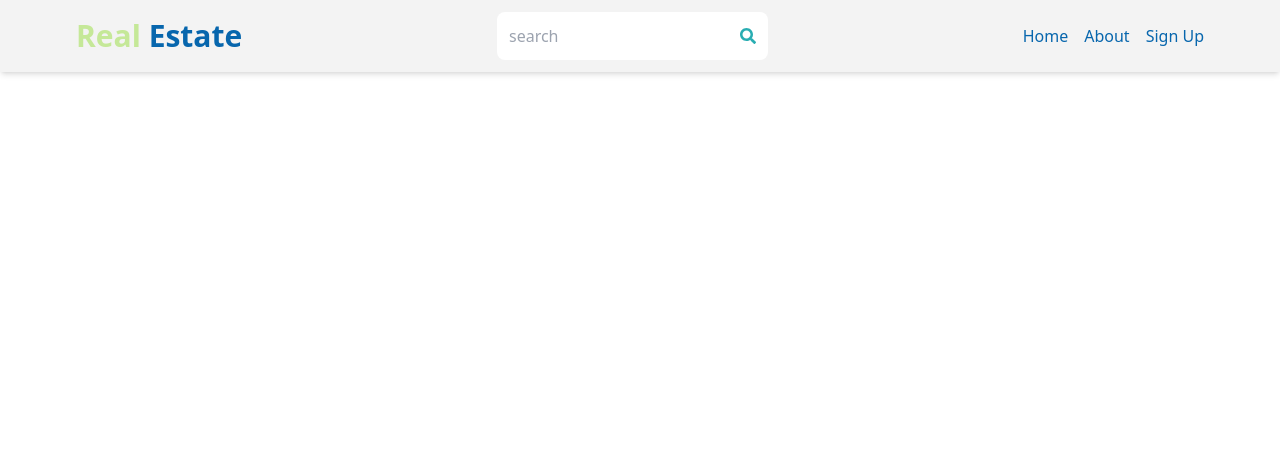
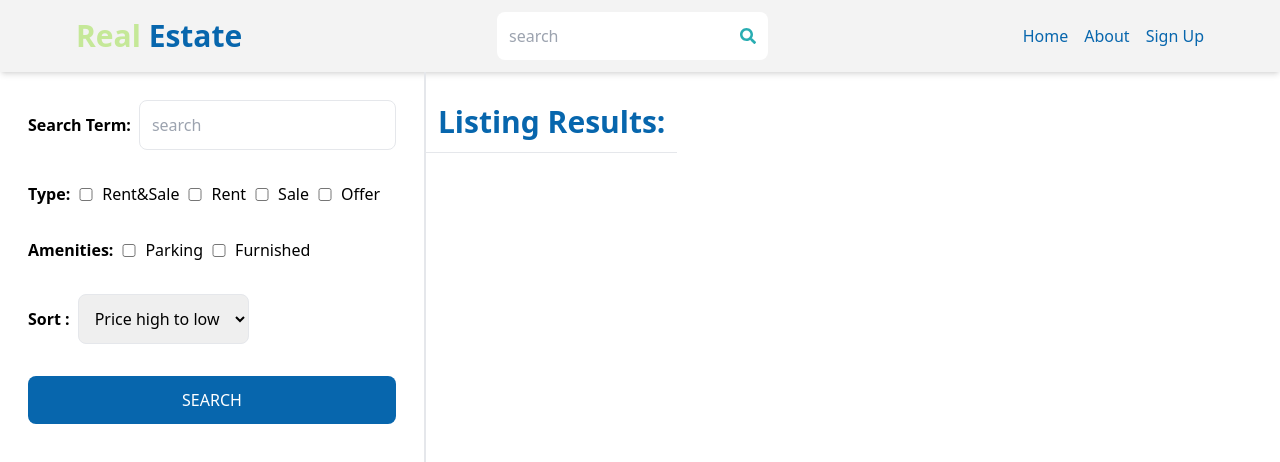
Before and after one commit to deepanshu2711/Real-EState-MERN-stack, a React (Vite) app in the folder client/: page /search in a window 1280 px wide. Shown: the top 462 px of the page. Built offline with nearby package versions, Linux system fonts and the light colour scheme; no server answers.

Commit message:
create search page ui

```diff
--- a/client/src/App.jsx
+++ b/client/src/App.jsx
@@ -10,6 +10,7 @@
 import CreateListing from "./pages/CreateListing.jsx";
 import UpdateListing from "./pages/updateListing.jsx";
 import Listing from "./pages/listing.jsx";
+import Search from "./pages/Search.jsx";
 
 
 
@@ -33,6 +34,7 @@
         </Route>
         <Route path='/about' element ={<About />} />
         <Route path='/listing/:listingId' element ={<Listing />} />
+        <Route path='/search' element ={<Search />} />
 
       </Routes>
     </BrowserRouter>
--- /dev/null
+++ b/client/src/pages/Search.jsx
@@ -0,0 +1,63 @@
+import React from 'react';
+
+function Search(props) {
+    return (
+        <div className='flex'>
+            <div className='p-7 border-r-2 min-h-screen'>
+            <form className='flex flex-col gap-8'>
+                <div className='flex items-center gap-2'>
+                    <label className='whitespace-nowrap font-semibold'>Search Term:</label>
+                    <input type='text' placeholder='search' id='searcTerm' className='border rounded-lg p-3 w-full' />
+                </div>
+                <div className='flex gap-2 flex-wrap items-center'>
+                    <label className='font-semibold'>Type:</label>
+                    <div className='flex gap-2 items-center'>
+                        <input type='checkbox' id='all' className='w-4'  />
+                        <span>Rent&Sale</span>
+                    </div>
+                    <div className='flex gap-2 items-center'>
+                        <input type='checkbox' id='rent' className='w-4'  />
+                        <span>Rent</span>
+                    </div>
+                    <div className='flex gap-2 items-center'>
+                        <input type='checkbox' id='sale' className='w-4'  />
+                        <span>Sale</span>
+                    </div>
+                    <div className='flex gap-2 items-center'>
+                        <input type='checkbox' id='offer' className='w-4'  />
+                        <span>Offer</span>
+                    </div>
+                </div>
+                <div className='flex gap-2 flex-wrap items-center'>
+                    <label className='font-semibold'>Amenities:</label>
+                    <div className='flex gap-2 items-center'>
+                        <input type='checkbox' id='parking' className='w-4'  />
+                        <span>Parking</span>
+                    </div>
+                    <div className='flex gap-2 items-center'>
+                        <input type='checkbox' id='furnished' className='w-4'  />
+                        <span >Furnished</span>
+                    </div>
+                </div>
+                <div className='flex items-center gap-2'>
+                    <lable className='font-semibold' >Sort :</lable>
+                    <select className='border rounded-lg p-3' id='sort_order'>
+                        <option>Price high to low</option>
+                        <option>Price low to high</option>
+                        <option>Latest</option>
+                        <option>Oldest</option>
+                    </select>
+                </div>
+                <button className='bg-custom_green-400 p-3 rounded-lg text-white w-full uppercase hover:opacity-95'>Search</button>
+            </form>
+            </div>
+            <div className=''>
+                <h1 className='text-3xl font-semibold border-b p-3 text-custom_green-400 mt-5'>
+                    Listing Results:
+                </h1>
+            </div>
+        </div>
+    );
+}
+
+export default Search;
```
